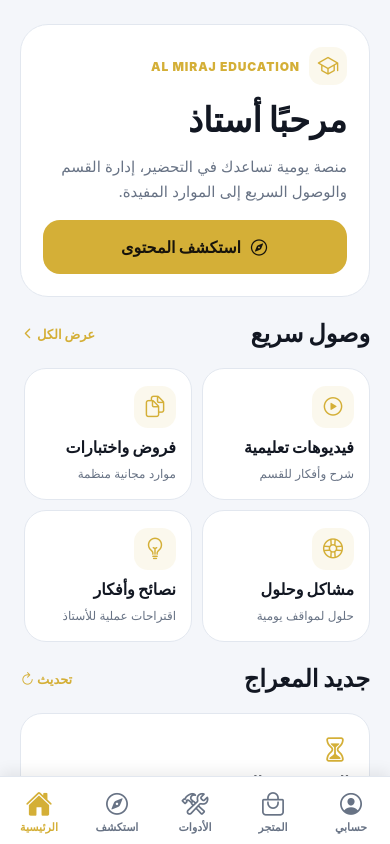
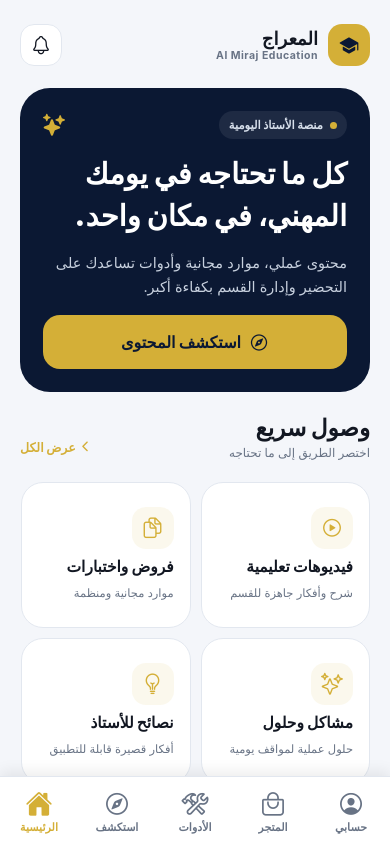
Before and after one commit to salempub1-dotcom/AppAlmiraj, a React Native app: screen /Home in a window 390 px wide. Built offline with nearby package versions, Linux system fonts and the light colour scheme; no server answers; the database is empty.

Commit message:
design: rebuild home as premium Al Miraj dashboard

```diff
--- a/src/features/home/screens/HomeScreen.tsx
+++ b/src/features/home/screens/HomeScreen.tsx
@@ -7,10 +7,10 @@ import { useTheme } from '../../../context/ThemeProvider';
 import { useLatestContent } from '../../../hooks/useContent';
 
 const quickItems = [
-  { title: 'فيديوهات تعليمية', subtitle: 'شرح وأفكار للقسم', icon: 'play-circle-outline' as const },
-  { title: 'فروض واختبارات', subtitle: 'موارد مجانية منظمة', icon: 'documents-outline' as const },
-  { title: 'مشاكل وحلول', subtitle: 'حلول لمواقف يومية', icon: 'help-buoy-outline' as const },
-  { title: 'نصائح وأفكار', subtitle: 'اقتراحات عملية للأستاذ', icon: 'bulb-outline' as const }
+  { title: 'فيديوهات تعليمية', subtitle: 'شرح وأفكار جاهزة للقسم', icon: 'play-circle-outline' as const },
+  { title: 'فروض واختبارات', subtitle: 'موارد مجانية ومنظمة', icon: 'documents-outline' as const },
+  { title: 'مشاكل وحلول', subtitle: 'حلول عملية لمواقف يومية', icon: 'sparkles-outline' as const },
+  { title: 'نصائح للأستاذ', subtitle: 'أفكار قصيرة قابلة للتطبيق', icon: 'bulb-outline' as const }
 ];
 
 export function HomeScreen() {
@@ -20,35 +20,51 @@ export function HomeScreen() {
 
   return (
     <Screen scroll style={styles.page}>
-      <View style={[styles.hero, { backgroundColor: colors.card, borderColor: colors.border }]}>
-        <View style={styles.brandRow}>
-          <View style={[styles.brandMark, { backgroundColor: `${colors.primary}18` }]}>
-            <Ionicons name="school-outline" size={22} color={colors.primary} />
+      <View style={styles.topBar}>
+        <View style={styles.brandLockup}>
+          <View style={styles.logoMark}>
+            <Ionicons name="school" size={20} color="#0B1833" />
           </View>
-          <Text style={[styles.eyebrow, { color: colors.primary }]}>AL MIRAJ EDUCATION</Text>
+          <View>
+            <Text style={[styles.brandName, { color: colors.text }]}>المعراج</Text>
+            <Text style={[styles.brandSub, { color: colors.muted }]}>Al Miraj Education</Text>
+          </View>
+        </View>
+        <View style={[styles.iconButton, { backgroundColor: colors.card, borderColor: colors.border }]}>
+          <Ionicons name="notifications-outline" size={21} color={colors.text} />
+        </View>
+      </View>
+
+      <View style={styles.hero}>
+        <View style={styles.heroTopRow}>
+          <View style={styles.heroBadge}>
+            <View style={styles.heroBadgeDot} />
+            <Text style={styles.heroBadgeText}>منصة الأستاذ اليومية</Text>
+          </View>
+          <Ionicons name="sparkles" size={22} color="#D4AF37" />
         </View>
 
-        <Text style={[styles.title, { color: colors.text }]}>مرحبًا أستاذ</Text>
-        <Text style={[styles.subtitle, { color: colors.muted }]}>منصة يومية تساعدك في التحضير، إدارة القسم والوصول السريع إلى الموارد المفيدة.</Text>
+        <Text style={styles.heroTitle}>كل ما تحتاجه في يومك المهني، في مكان واحد.</Text>
+        <Text style={styles.heroBody}>محتوى عملي، موارد مجانية وأدوات تساعدك على التحضير وإدارة القسم بكفاءة أكبر.</Text>
 
         <Pressable
           onPress={() => navigation.navigate('Explore')}
-          style={({ pressed }) => [
-            styles.exploreButton,
-            { backgroundColor: colors.primary, opacity: pressed ? 0.9 : 1 }
-          ]}
+          style={({ pressed }) => [styles.primaryCta, { opacity: pressed ? 0.9 : 1 }]}
         >
-          <Ionicons name="compass-outline" size={20} color="#17130C" />
-          <Text style={styles.exploreButtonText}>استكشف المحتوى</Text>
+          <Ionicons name="compass-outline" size={20} color="#0B1833" />
+          <Text style={styles.primaryCtaText}>استكشف المحتوى</Text>
         </Pressable>
       </View>
 
       <View style={styles.sectionHeader}>
         <Pressable onPress={() => navigation.navigate('Explore')} style={styles.linkRow}>
+          <Text style={[styles.seeAll, { color: colors.primary }]}>عرض الكل</Text>
           <Ionicons name="chevron-back" size={15} color={colors.primary} />
-          <Text style={[styles.seeAll, { color: colors.primary }]}>عرض الكل</Text>
         </Pressable>
-        <Text style={[styles.sectionTitle, { color: colors.text }]}>وصول سريع</Text>
+        <View>
+          <Text style={[styles.sectionTitle, { color: colors.text }]}>وصول سريع</Text>
+          <Text style={[styles.sectionCaption, { color: colors.muted }]}>اختصر الطريق إلى ما تحتاجه</Text>
+        </View>
       </View>
 
       <View style={styles.quickGrid}>
@@ -61,12 +77,12 @@ export function HomeScreen() {
               {
                 backgroundColor: colors.card,
                 borderColor: colors.border,
-                transform: [{ scale: pressed ? 0.985 : 1 }]
+                opacity: pressed ? 0.92 : 1
               }
             ]}
           >
-            <View style={[styles.quickIcon, { backgroundColor: `${colors.primary}16` }]}>
-              <Ionicons name={item.icon} size={23} color={colors.primary} />
+            <View style={[styles.quickIcon, { backgroundColor: `${colors.primary}18` }]}>
+              <Ionicons name={item.icon} size={22} color={colors.primary} />
             </View>
             <Text style={[styles.quickTitle, { color: colors.text }]}>{item.title}</Text>
             <Text style={[styles.quickSubtitle, { color: colors.muted }]}>{item.subtitle}</Text>
@@ -76,10 +92,13 @@ export function HomeScreen() {
 
       <View style={styles.sectionHeader}>
         <Pressable onPress={() => latest.refetch()} style={styles.linkRow}>
+          <Text style={[styles.seeAll, { color: colors.primary }]}>تحديث</Text>
           <Ionicons name="refresh-outline" size={15} color={colors.primary} />
-          <Text style={[styles.seeAll, { color: colors.primary }]}>تحديث</Text>
         </Pressable>
-        <Text style={[styles.sectionTitle, { color: colors.text }]}>جديد المعراج</Text>
+        <View>
+          <Text style={[styles.sectionTitle, { color: colors.text }]}>جديد المعراج</Text>
+          <Text style={[styles.sectionCaption, { color: colors.muted }]}>أحدث ما نُشر للأساتذة</Text>
+        </View>
       </View>
 
       {latest.isLoading && <ActivityIndicator color={colors.primary} />}
@@ -99,11 +118,13 @@ export function HomeScreen() {
       )}
       <View style={styles.list}>{latest.data?.map((post) => <ContentCard key={post.id} post={post} />)}</View>
 
-      <View style={[styles.protectionCard, { backgroundColor: `${colors.primary}0D`, borderColor: colors.border }]}>
-        <Ionicons name="lock-closed-outline" size={22} color={colors.primary} />
-        <View style={styles.protectionCopy}>
-          <Text style={[styles.protectionTitle, { color: colors.text }]}>محتوى المعراج المدفوع محمي</Text>
-          <Text style={[styles.protectionBody, { color: colors.muted }]}>التطبيق يقدم موارد مساندة مجانية، بينما تبقى ملفات ومنتجات المعراج المدفوعة متاحة فقط عبر الشراء.</Text>
+      <View style={[styles.trustCard, { backgroundColor: colors.card, borderColor: colors.border }]}>
+        <View style={[styles.trustIcon, { backgroundColor: `${colors.primary}18` }]}>
+          <Ionicons name="shield-checkmark-outline" size={23} color={colors.primary} />
+        </View>
+        <View style={styles.trustCopy}>
+          <Text style={[styles.trustTitle, { color: colors.text }]}>منصة تعليمية موثوقة</Text>
+          <Text style={[styles.trustBody, { color: colors.muted }]}>المحتوى المجاني هنا منفصل عن منتجات المعراج المدفوعة، لضمان قيمة واضحة وآمنة للأستاذ.</Text>
         </View>
       </View>
     </Screen>
@@ -111,30 +132,39 @@ export function HomeScreen() {
 }
 
 const styles = StyleSheet.create({
-  page: { gap: 20 },
-  hero: { borderWidth: 1, borderRadius: 28, padding: 22, gap: 12 },
-  brandRow: { flexDirection: 'row-reverse', alignItems: 'center', gap: 9 },
-  brandMark: { width: 38, height: 38, borderRadius: 13, alignItems: 'center', justifyContent: 'center' },
-  eyebrow: { textAlign: 'right', fontWeight: '900', fontSize: 12, letterSpacing: 0.9 },
-  title: { fontSize: 34, lineHeight: 45, fontWeight: '900', textAlign: 'right', writingDirection: 'rtl' },
-  subtitle: { textAlign: 'right', writingDirection: 'rtl', lineHeight: 25, fontSize: 15 },
-  exploreButton: { minHeight: 54, borderRadius: 17, flexDirection: 'row-reverse', gap: 8, alignItems: 'center', justifyContent: 'center', marginTop: 4 },
-  exploreButtonText: { color: '#17130C', fontWeight: '900', fontSize: 16 },
-  sectionHeader: { flexDirection: 'row', justifyContent: 'space-between', alignItems: 'center', marginTop: 2 },
-  sectionTitle: { fontSize: 24, fontWeight: '900', textAlign: 'right' },
+  page: { gap: 22 },
+  topBar: { flexDirection: 'row-reverse', justifyContent: 'space-between', alignItems: 'center' },
+  brandLockup: { flexDirection: 'row-reverse', alignItems: 'center', gap: 10 },
+  logoMark: { width: 42, height: 42, borderRadius: 14, backgroundColor: '#D4AF37', alignItems: 'center', justifyContent: 'center' },
+  brandName: { textAlign: 'right', fontSize: 18, fontWeight: '900' },
+  brandSub: { fontSize: 10.5, fontWeight: '700', letterSpacing: 0.5 },
+  iconButton: { width: 42, height: 42, borderWidth: 1, borderRadius: 14, alignItems: 'center', justifyContent: 'center' },
+  hero: { backgroundColor: '#0B1833', borderRadius: 30, padding: 23, gap: 14, overflow: 'hidden' },
+  heroTopRow: { flexDirection: 'row-reverse', alignItems: 'center', justifyContent: 'space-between' },
+  heroBadge: { flexDirection: 'row-reverse', alignItems: 'center', gap: 7, backgroundColor: 'rgba(255,255,255,0.08)', borderRadius: 999, paddingHorizontal: 10, paddingVertical: 7 },
+  heroBadgeDot: { width: 7, height: 7, borderRadius: 99, backgroundColor: '#D4AF37' },
+  heroBadgeText: { color: '#D7DFEB', fontWeight: '800', fontSize: 11.5 },
+  heroTitle: { color: '#FFFFFF', textAlign: 'right', writingDirection: 'rtl', fontSize: 29, lineHeight: 42, fontWeight: '900' },
+  heroBody: { color: '#C7D0DE', textAlign: 'right', writingDirection: 'rtl', lineHeight: 24, fontSize: 14.5 },
+  primaryCta: { minHeight: 54, borderRadius: 17, backgroundColor: '#D4AF37', flexDirection: 'row-reverse', gap: 8, alignItems: 'center', justifyContent: 'center', marginTop: 2 },
+  primaryCtaText: { color: '#0B1833', fontWeight: '900', fontSize: 16 },
+  sectionHeader: { flexDirection: 'row', justifyContent: 'space-between', alignItems: 'flex-end' },
+  sectionTitle: { fontSize: 23, fontWeight: '900', textAlign: 'right' },
+  sectionCaption: { fontSize: 12, marginTop: 3, textAlign: 'right' },
   linkRow: { flexDirection: 'row', alignItems: 'center', gap: 2, paddingVertical: 5 },
-  seeAll: { fontWeight: '800', fontSize: 13 },
+  seeAll: { fontWeight: '900', fontSize: 12.5 },
   quickGrid: { flexDirection: 'row-reverse', flexWrap: 'wrap', gap: 10 },
-  quickCard: { width: '48%', minHeight: 132, borderWidth: 1, borderRadius: 22, justifyContent: 'center', padding: 15, gap: 7 },
-  quickIcon: { width: 42, height: 42, borderRadius: 14, alignItems: 'center', justifyContent: 'center', alignSelf: 'flex-end', marginBottom: 2 },
-  quickTitle: { textAlign: 'right', writingDirection: 'rtl', fontWeight: '900', fontSize: 16 },
-  quickSubtitle: { textAlign: 'right', writingDirection: 'rtl', lineHeight: 19, fontSize: 12 },
+  quickCard: { width: '48.4%', minHeight: 146, borderWidth: 1, borderRadius: 22, padding: 16, justifyContent: 'center', gap: 8 },
+  quickIcon: { width: 42, height: 42, borderRadius: 14, alignItems: 'center', justifyContent: 'center', alignSelf: 'flex-end' },
+  quickTitle: { textAlign: 'right', writingDirection: 'rtl', fontWeight: '900', fontSize: 15.5 },
+  quickSubtitle: { textAlign: 'right', writingDirection: 'rtl', lineHeight: 19, fontSize: 11.5 },
   list: { gap: 13 },
   stateCard: { borderWidth: 1, borderRadius: 22, padding: 20, gap: 7, alignItems: 'flex-end' },
   stateTitle: { textAlign: 'right', fontWeight: '900', fontSize: 17 },
   stateBody: { textAlign: 'right', writingDirection: 'rtl', lineHeight: 22 },
-  protectionCard: { borderWidth: 1, borderRadius: 20, padding: 16, gap: 12, flexDirection: 'row-reverse', alignItems: 'flex-start' },
-  protectionCopy: { flex: 1, gap: 5 },
-  protectionTitle: { textAlign: 'right', fontWeight: '900' },
-  protectionBody: { textAlign: 'right', writingDirection: 'rtl', lineHeight: 22, fontSize: 13 }
+  trustCard: { borderWidth: 1, borderRadius: 22, padding: 16, gap: 12, flexDirection: 'row-reverse', alignItems: 'flex-start' },
+  trustIcon: { width: 42, height: 42, borderRadius: 14, alignItems: 'center', justifyContent: 'center' },
+  trustCopy: { flex: 1, gap: 5 },
+  trustTitle: { textAlign: 'right', fontWeight: '900' },
+  trustBody: { textAlign: 'right', writingDirection: 'rtl', lineHeight: 21, fontSize: 12.5 }
 });
```
